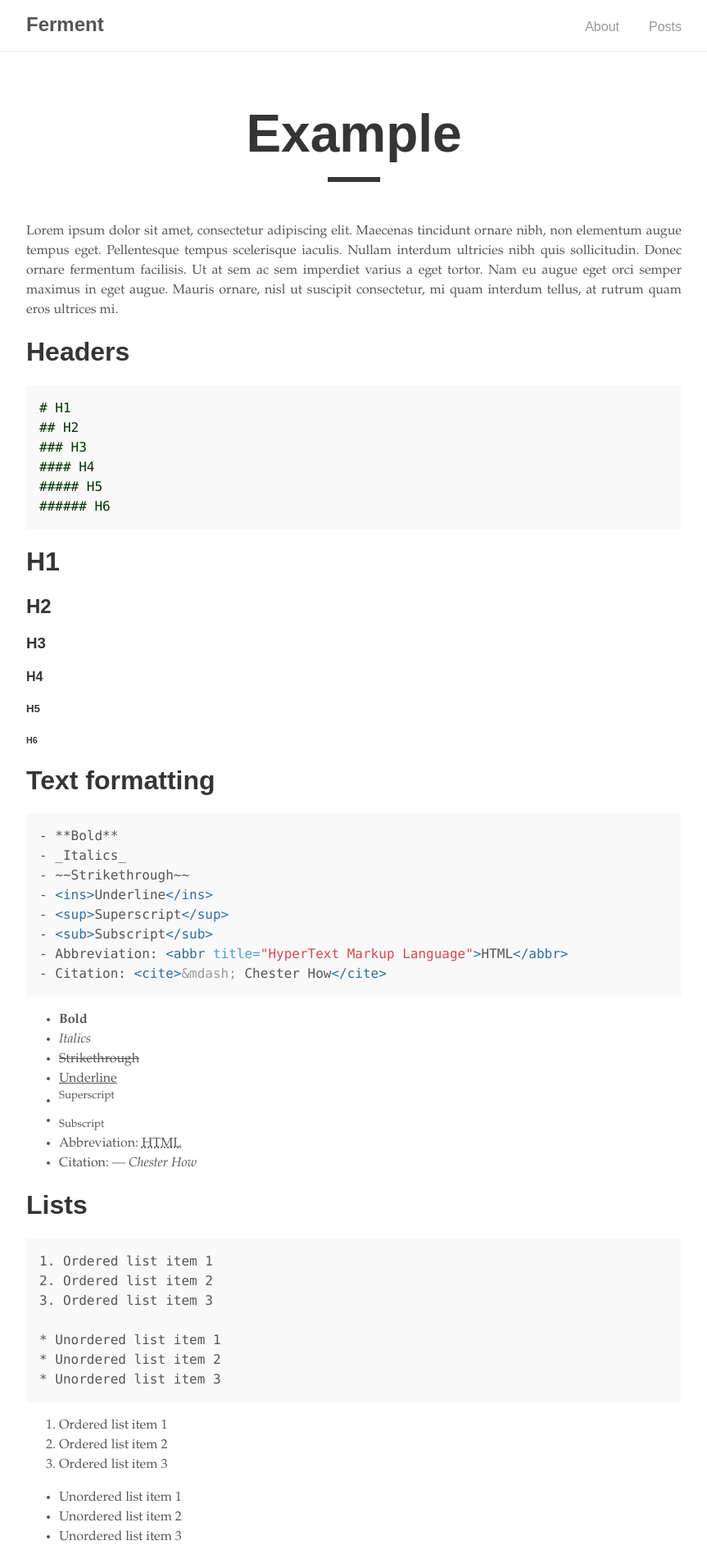
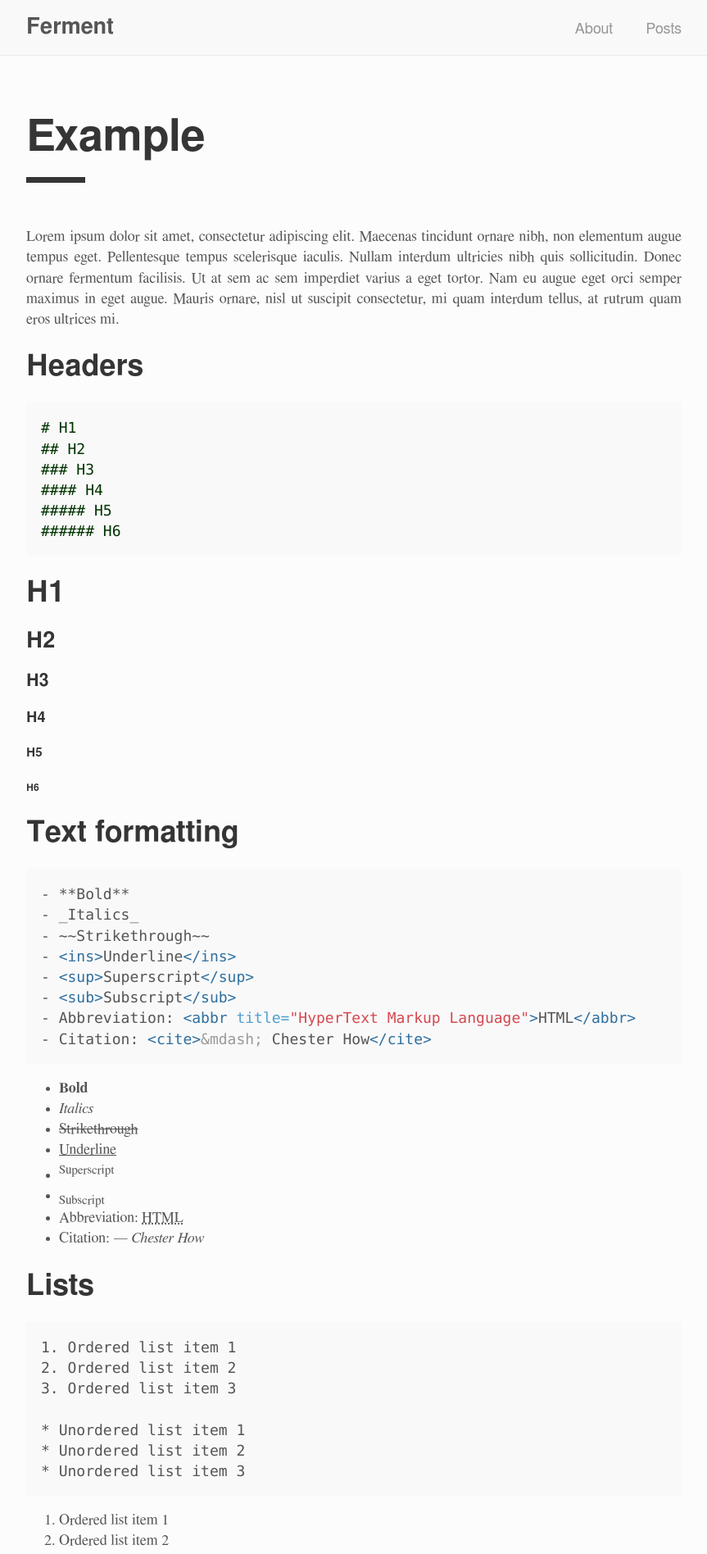
Before and after one commit to viablue/ferment, a Jekyll site: the page built from _posts/2017-03-16-example.md, in a window 1280 px wide. Shown: the top 1896 px of the page at 82% size, without its empty margins (208-1071 px from the left). Built offline with Jekyll 4.4.1, drawn with Linux system fonts in a browser that asks for light colours.

Commit message:
big ubuntu stylesheet tweak

```diff
--- a/Gemfile
+++ b/Gemfile
@@ -3,4 +3,3 @@ gemspec
 source "https://rubygems.org"
 
 gem 'github-pages', group: :jekyll_plugins
-gem 'jekyll-paginate'
--- a/_sass/tale/_base.scss
+++ b/_sass/tale/_base.scss
@@ -1,21 +1,22 @@
 * {
   @include box-sizing;
-  line-height: 1.5;
+  line-height: 1.4;
 }
 
 html,
 body {
+  background: $white;
   color: $default-color;
   margin: 0;
   padding: 0;
 }
 
 html {
-  font-family: $serif-secondary;
-  font-size: 14px;
+  font-family: $body-copy;
+  font-size: 16px;
 
   @media (min-width: 600px) {
-    font-size: 16px;
+    font-size: 18px;
   }
 }
 
@@ -30,7 +31,7 @@ h4,
 h5,
 h6 {
   color: $default-shade;
-  font-family: $sans-serif;
+  font-family: $body-titling;
   line-height: normal;
 }
 
@@ -42,8 +43,8 @@ a {
 blockquote {
   border-left: .25rem solid $grey-2;
   color: $grey-1;
-  margin: .8rem 0;
-  padding: .5rem 1rem;
+  margin: 0.8rem 0;
+  padding: 0.5rem 1rem;
 
   p:last-child {
     margin-bottom: 0;
--- a/_sass/tale/_catalogue.scss
+++ b/_sass/tale/_catalogue.scss
@@ -17,14 +17,14 @@
 
   &-time {
     color: $default-tint;
-    font-family: $serif-secondary;
-    letter-spacing: .5px;
+    font-family: $body-copy;
+    letter-spacing: 0.5px;
   }
 
   &-title {
     color: $default-shade;
     display: block;
-    font-family: $sans-serif;
+    font-family: $body-titling;
     font-size: 2rem;
     font-weight: 700;
     margin: .5rem 0;
@@ -32,7 +32,7 @@
 
   &-line {
     @include transition(all .3s ease-out);
-    //border-top: 0.2rem solid $default-shade;
+    border-top: 0.2rem solid $default-shade;
     display: block;
     width: 2rem;
   }
--- a/_sass/tale/_layout.scss
+++ b/_sass/tale/_layout.scss
@@ -14,6 +14,7 @@ footer,
 }
 
 .nav {
+  background: $grey-3;
   box-shadow: 0 2px 2px -2px $shadow-color;
   overflow: auto;
 
@@ -62,7 +63,7 @@ footer,
 
   a {
     color: $default-color;
-    font-family: $sans-serif;
+    font-family: $body-titling;
   }
 }
 
@@ -81,7 +82,7 @@ footer,
 }
 
 footer {
-  font-family: $serif-secondary;
+  font-family: $body-copy;
   padding: 2rem 0;
   text-align: center;
 
--- a/_sass/tale/_pagination.scss
+++ b/_sass/tale/_pagination.scss
@@ -1,6 +1,6 @@
 .pagination {
   //border-top: 1px solid $grey-2;
-  font-family: $serif-secondary;
+  font-family: $body-copy;
   padding-top: 2rem;
   position: relative;
   text-align: center;
@@ -13,7 +13,7 @@
   .top {
     @include transition(all 0.3s ease-out);
     color: $default-color;
-    font-family: $sans-serif;
+    font-family: $body-titling;
     font-size: 1.1rem;
     opacity: 0.6;
 
--- a/_sass/tale/_post.scss
+++ b/_sass/tale/_post.scss
@@ -3,9 +3,9 @@
 
   &-info {
     color: $default-tint;
-    font-family: $serif-secondary;
+    font-family: $body-copy;
     letter-spacing: 0.5px;
-    text-align: center;
+    text-align: left;
 
     span {
       font-style: italic;
@@ -14,16 +14,17 @@
 
   &-title {
     color: $default-shade;
-    font-family: $sans-serif;
-    font-size: 4rem;
+    font-family: $body-titling;
+    font-size: 3em;
+    font-weight: bold;
     margin: 1rem 0;
-    text-align: center;
+    text-align: left;
   }
 
   &-line {
     border-top: 0.4rem solid $default-shade;
     display: block;
-    margin: 0 auto 3rem;
+    margin: 0 0 3rem;
     width: 4rem;
   }
 
@@ -43,7 +44,7 @@
   img + em {
     color: $default-tint;
     display: block;
-    font-family: $sans-serif;
+    font-family: $body-titling;
     font-size: 0.9rem;
     font-style: normal;
     text-align: center;
--- a/_sass/tale/_variables.scss
+++ b/_sass/tale/_variables.scss
@@ -6,16 +6,16 @@ $default-tint: #aaa;
 $grey-1: #979797;
 $grey-2: #e5e5e5;
 $grey-3: #f9f9f9;
-$white: #fff;
+$white: #fcfcfc;
 
 $accent: #4a9ae1;
 $shadow-color: rgba( 0, 0, 0, 0.2 );
 $code-color: #bf616a;
 
 // Fonts
-$monospaced: Monaco, monospace;
-$sans-serif: "Raleway", sans-serif;
-$serif-secondary: "Alegreya", 'Book Antiqua', 'Georgia', "Times New Roman", serif;
+$monospaced: 'Ubuntu Mono', 'Monaco', monospace;
+$body-titling: 'FreeSans', 'Raleway', 'Sawasdee', sans-serif;
+$body-copy: 'FreeSerif', 'Alegreya', 'Book Antiqua', 'Georgia', 'Times New Roman', serif;
 
 @mixin box-sizing( $type: border-box ) {
   box-sizing: $type;
```
